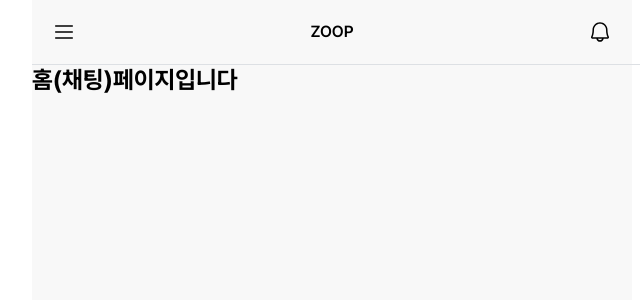
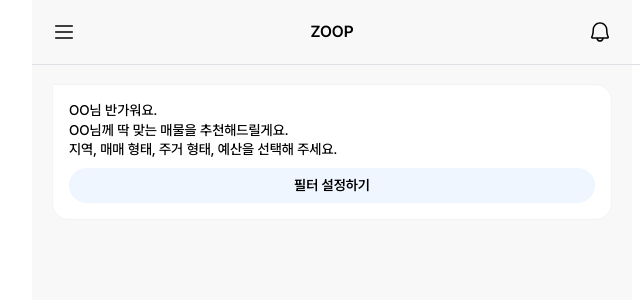
Before and after one commit to FC-DEV3-Final-Project/zoop-frontend, a Next.js app: page / in a window 1280 px wide. Shown: the top 300 px of the page, without its empty margins (308-948 px from the left). Built offline with nearby package versions, Linux system fonts and the light colour scheme.

Commit message:
feat: 필터 설정 페이지로 이동하는 초기 채팅 메세지 추가

```diff
--- a/src/app/page.tsx
+++ b/src/app/page.tsx
@@ -1,5 +1,8 @@
 "use client";
 
+import Link from "next/link";
+
+import ChatBubble from "@/components/common/ChatBubble";
 import {
   Sheet,
   SheetContent,
@@ -22,10 +25,22 @@ export default function Home() {
       </Header>
       <div className="flex flex-col min-h-screen">
         <div className="fixed top-16 w-full border-t-[1px] border-gray-400" />
-        <main className="mt-16">
-          <h1 className="text-2xl font-bold">홈(채팅)페이지입니다</h1>
+        <main className="p-5 mt-16">
+          <ChatBubble className="flex flex-col gap-2">
+            <p>
+              OO님 반가워요. <br /> OO님께 딱 맞는 매물을 추천해드릴게요. <br /> 지역, 매매 형태,
+              주거 형태, 예산을 선택해 주세요.
+            </p>
+            <Link
+              href={"/chat/filter"}
+              className="w-full rounded-[50px] bg-blue-50 py-2 text-center text-caption1"
+            >
+              필터 설정하기
+            </Link>
+          </ChatBubble>
         </main>
       </div>
+      {/** History SideBar */}
       <SheetContent side="left">
         <SheetHeader>
           <SheetTitle>
--- /dev/null
+++ b/src/components/common/ChatBubble.tsx
@@ -0,0 +1,22 @@
+import clsx from "clsx";
+import React, { ReactNode } from "react";
+
+interface ChatBubbleProps {
+  children: ReactNode;
+  className?: string;
+}
+
+const ChatBubble = ({ children, className }: ChatBubbleProps) => {
+  return (
+    <span
+      className={clsx(
+        "inline-block break-words rounded-[2px_16px_16px_16px] border border-gray-200 bg-white p-4 text-caption2",
+        className,
+      )}
+    >
+      {children}
+    </span>
+  );
+};
+
+export default ChatBubble;
```
